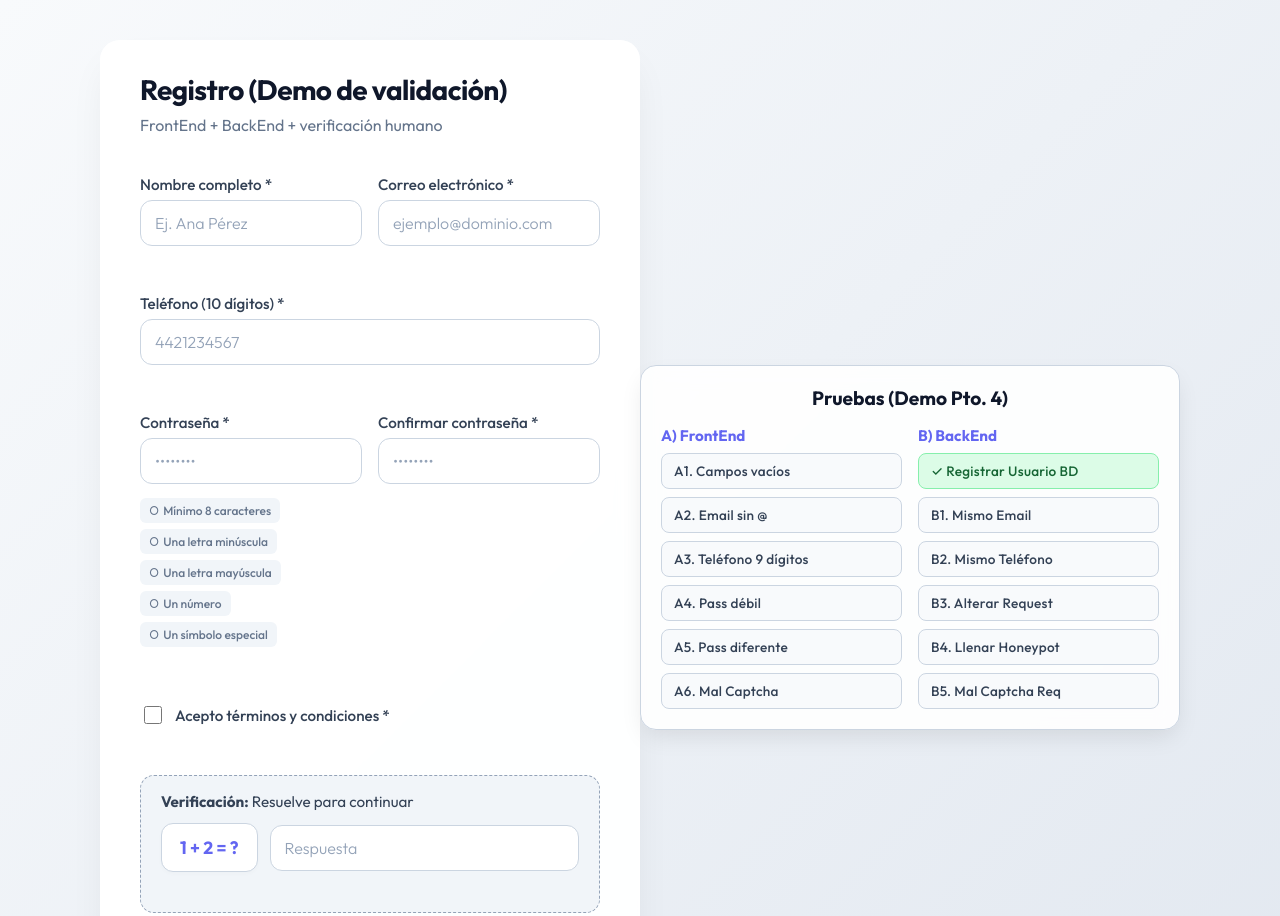
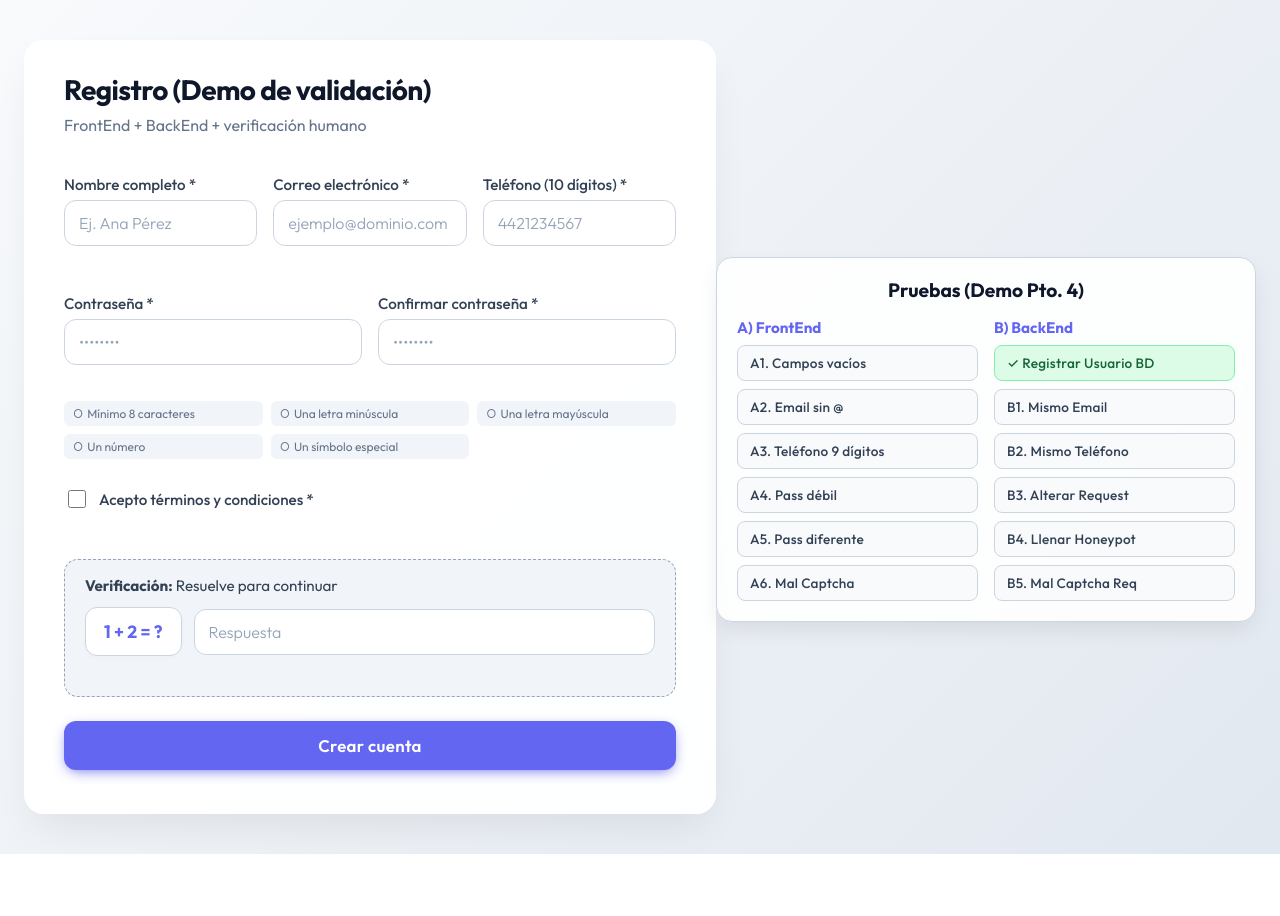
Before and after one commit to FerE0N/Validacion-de-informacion, a website: page public/index.html in a window 1280 px wide. Shown: the top 916 px of the page. After the commit the page ends 854 px from the top, so only its background shows below. Drawn offline with Linux system fonts and the light colour scheme.

Commit message:
v1.5.0: Mejora del diseño del formulario de registro, se implemento un patron de seguimiento de vista en forma de z para mejorar la disposicion de espacio entre los inputs del formulario.

```diff
--- a/package.json
+++ b/package.json
@@ -1,6 +1,7 @@
 {
   "name": "validacion-demo",
-  "version": "1.4.0",
+  "version": "1.5.0",
+  "type": "module",
   "main": "server.js",
   "scripts": {
     "test": "echo \"Error: no test specified\" && exit 1",
--- a/public/index.html
+++ b/public/index.html
@@ -16,20 +16,20 @@
         <form id="formRegistro" novalidate>
             <div class="form-grid">
                 <!-- Datos obligatorios + formato -->
-                <label>
+                <label class="col-4">
                     <span>Nombre completo *</span>
                     <input id="nombre" name="nombre" type="text" required minlength="3" maxlength="80"
                         placeholder="Ej. Ana Pérez">
                     <small class="error" data-error-for="nombre"></small>
                 </label>
 
-                <label>
+                <label class="col-4">
                     <span>Correo electrónico *</span>
                     <input id="email" name="email" type="email" required placeholder="ejemplo@dominio.com" />
                     <small class="error" data-error-for="email"></small>
                 </label>
 
-                <label class="full-width">
+                <label class="col-4">
                     <span>Teléfono (10 dígitos) *</span>
                     <input id="telefono" name="telefono" type="tel" required inputmode="numeric" pattern="^\d{10}$"
                         placeholder="4421234567">
@@ -37,27 +37,30 @@
                 </label>
 
                 <!-- Expresiones regulares (password fuerte) -->
-                <label>
+                <label class="col-6">
                     <span>Contraseña *</span>
                     <input id="password" name="password" type="password" required autocomplete="new-password"
                         pattern="^(?=.*[a-z])(?=.*[A-Z])(?=.*\d)(?=.*[^A-Za-z0-9]).{8,}$" placeholder="••••••••">
-                    <span id="password-reqs" class="password-reqs">
+                    <small class="error" data-error-for="password"></small>
+                </label>
+
+                <!-- Campo de confirmación -->
+                <label class="col-6">
+                    <span>Confirmar contraseña *</span>
+                    <input id="password2" name="password2" type="password" required autocomplete="new-password"
+                        placeholder="••••••••">
+                    <small class="error" data-error-for="password2"></small>
+                </label>
+
+                <div class="full-width">
+                    <div id="password-reqs" class="password-reqs">
                         <span data-req="length" class="req-item">Mínimo 8 caracteres</span>
                         <span data-req="lower" class="req-item">Una letra minúscula</span>
                         <span data-req="upper" class="req-item">Una letra mayúscula</span>
                         <span data-req="number" class="req-item">Un número</span>
                         <span data-req="special" class="req-item">Un símbolo especial</span>
-                    </span>
-                    <small class="error" data-error-for="password"></small>
-                </label>
-
-                <!-- Campo de confirmación -->
-                <label>
-                    <span>Confirmar contraseña *</span>
-                    <input id="password2" name="password2" type="password" required autocomplete="new-password"
-                        placeholder="••••••••">
-                    <small class="error" data-error-for="password2"></small>
-                </label>
+                    </div>
+                </div>
             </div>
 
             <!-- Coherencia (ejemplo): aceptación de términos -->
--- a/public/styles.css
+++ b/public/styles.css
@@ -36,7 +36,7 @@ body {
 
 .card {
   width: 100%;
-  max-width: 540px;
+  max-width: 800px;
   background: var(--card-bg);
   backdrop-filter: blur(10px);
   border-radius: 20px;
@@ -105,9 +105,6 @@ input:not([type="checkbox"]):focus {
 }
 
 /* Invalid state visualization */
-input:not([type="checkbox"]):not(:placeholder-shown):invalid {
-  /* border-color: var(--error-color); */
-}
 
 button {
   margin-top: 24px;
@@ -156,11 +153,11 @@ button:disabled {
 }
 
 .password-reqs {
-  display: flex;
-  flex-wrap: wrap;
-  gap: 6px 8px;
-  margin-top: 8px;
-  margin-bottom: 4px;
+  display: grid;
+  grid-template-columns: repeat(auto-fit, minmax(160px, 1fr));
+  gap: 8px;
+  margin-top: 4px;
+  margin-bottom: 8px;
 }
 
 .req-item {
@@ -285,12 +282,26 @@ button:disabled {
 
 .form-grid {
   display: grid;
-  grid-template-columns: 1fr 1fr;
+  grid-template-columns: repeat(12, 1fr);
   gap: 0 16px;
 }
 
+.col-4 {
+  grid-column: span 4;
+}
+
+.col-6 {
+  grid-column: span 6;
+}
+
 .full-width {
-  grid-column: span 2;
+  grid-column: 1 / -1;
+}
+
+@media (max-width: 768px) {
+  .col-4, .col-6 {
+    grid-column: 1 / -1;
+  }
 }
 
 /* Test Panel Styles */
@@ -383,10 +394,10 @@ button:disabled {
     padding: 10px 14px;
   }
   .form-grid {
-    grid-template-columns: 1fr;
+    grid-template-columns: repeat(12, 1fr);
     gap: 0;
   }
-  .full-width {
-    grid-column: span 1;
+  .col-4, .col-6, .full-width {
+    grid-column: 1 / -1;
   }
 }
```
